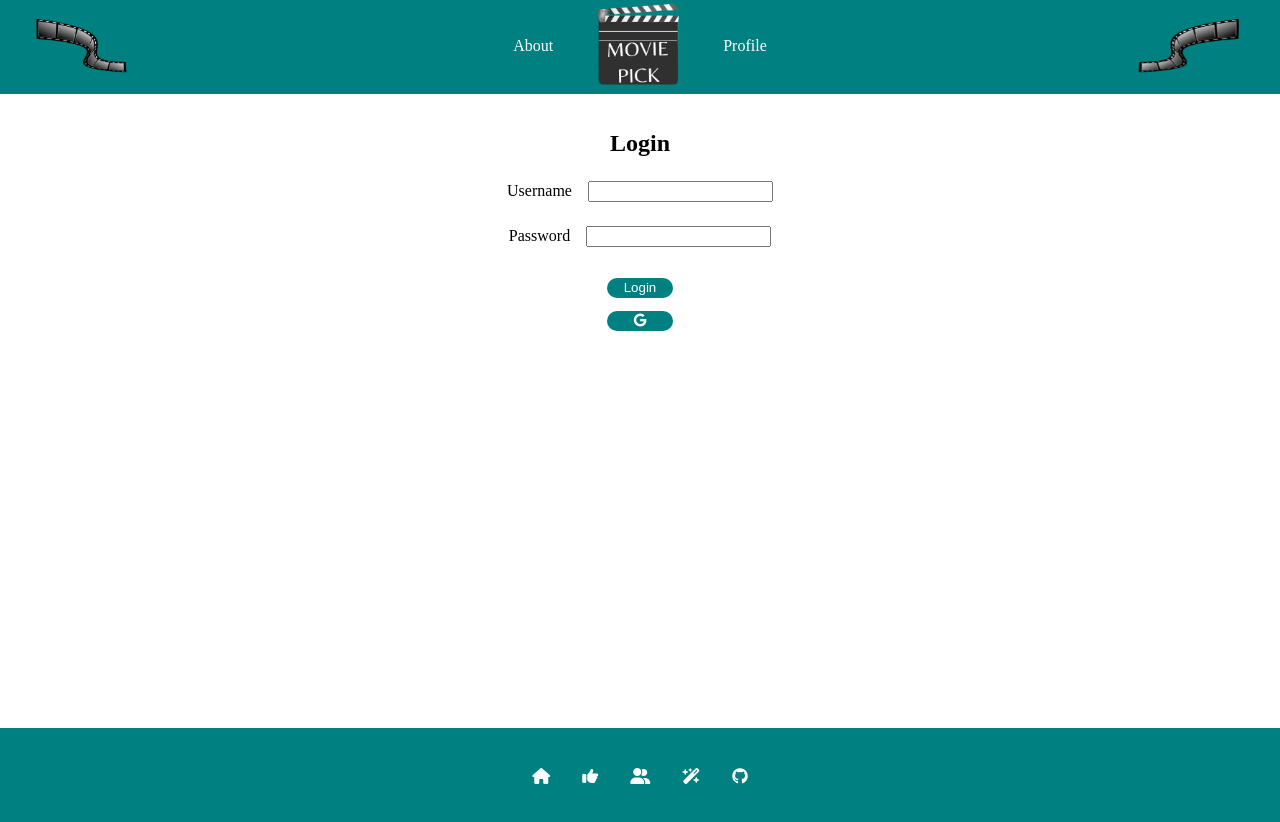
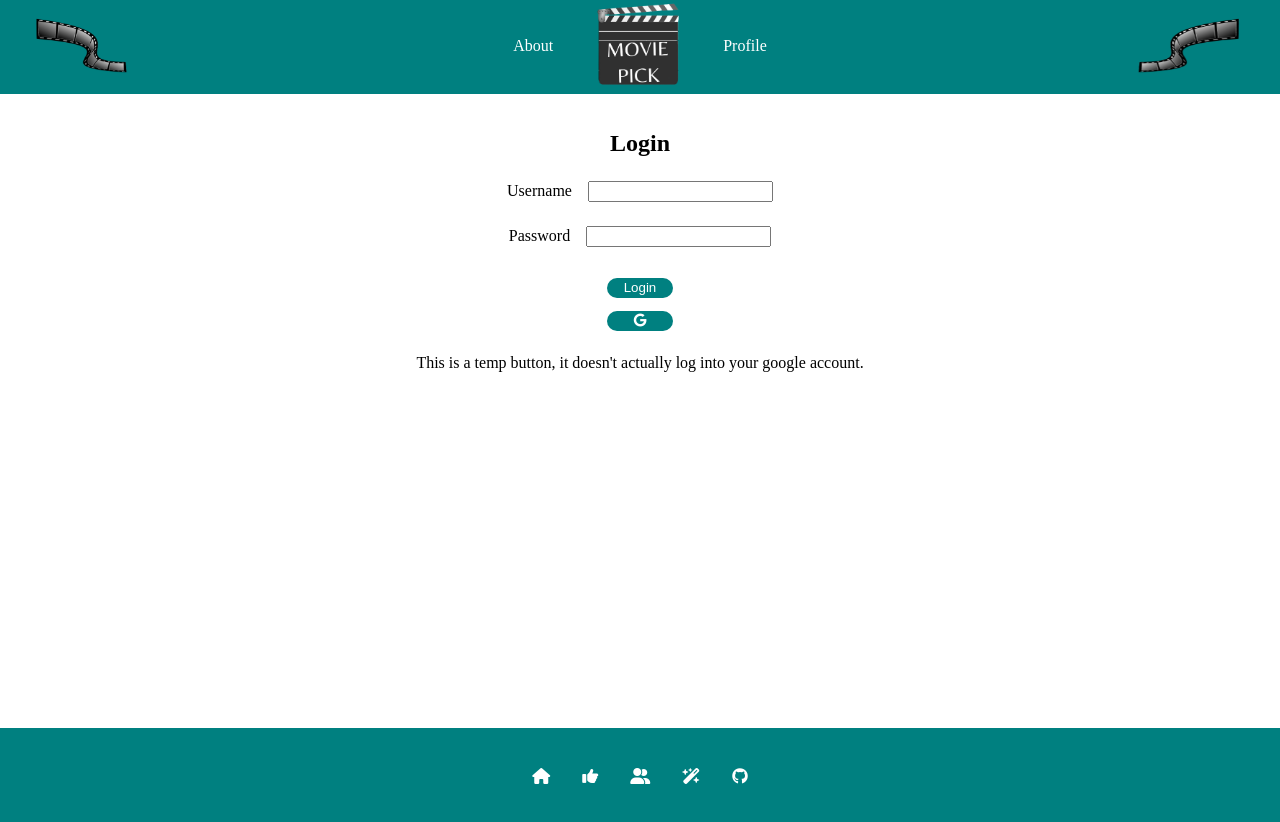
Before and after one commit to GideonJones999/WhatToWatch, a React (Vite) app: page /login in a window 1280 px wide. Built offline with nearby package versions, Linux system fonts and the light colour scheme.

Commit message:
Google Login Disclaimer, Contact Form styling

```diff
--- a/src/about/about.jsx
+++ b/src/about/about.jsx
@@ -117,7 +117,9 @@ export default function About() {
               />
             </span>
             <span>
-              <button type="submit">Send Message</button>
+              <button className="button-link" type="submit">
+                Send Message
+              </button>
             </span>
           </form>
           {statusMessage && <p>{statusMessage}</p>}
--- a/src/login/login.jsx
+++ b/src/login/login.jsx
@@ -57,6 +57,10 @@ export default function Login({ onLogin }) {
         <button onClick={handleSSO} className="button-link">
           <i className="fa-brands fa-google"></i>
         </button>
+        <p>
+          This is a temp button, it doesn't actually log into your google
+          account.
+        </p>
       </div>
     </main>
   );
```
